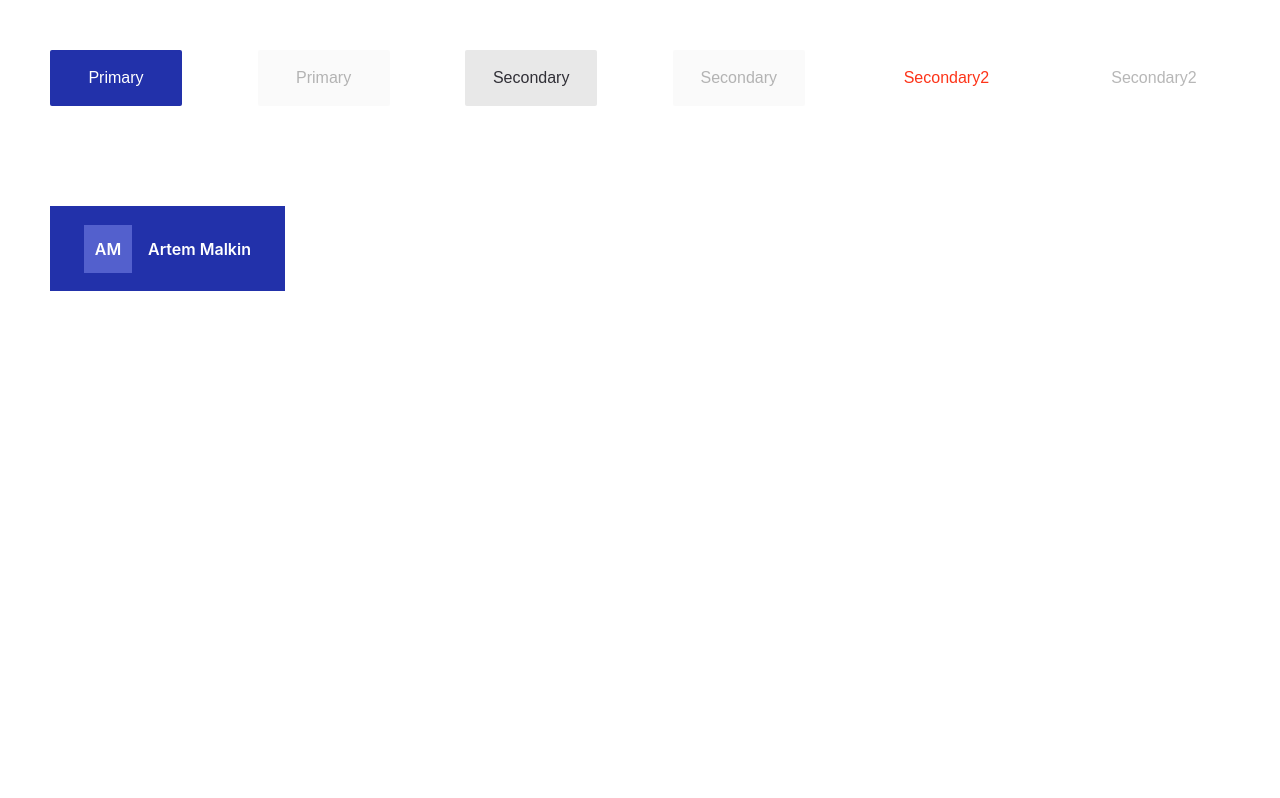
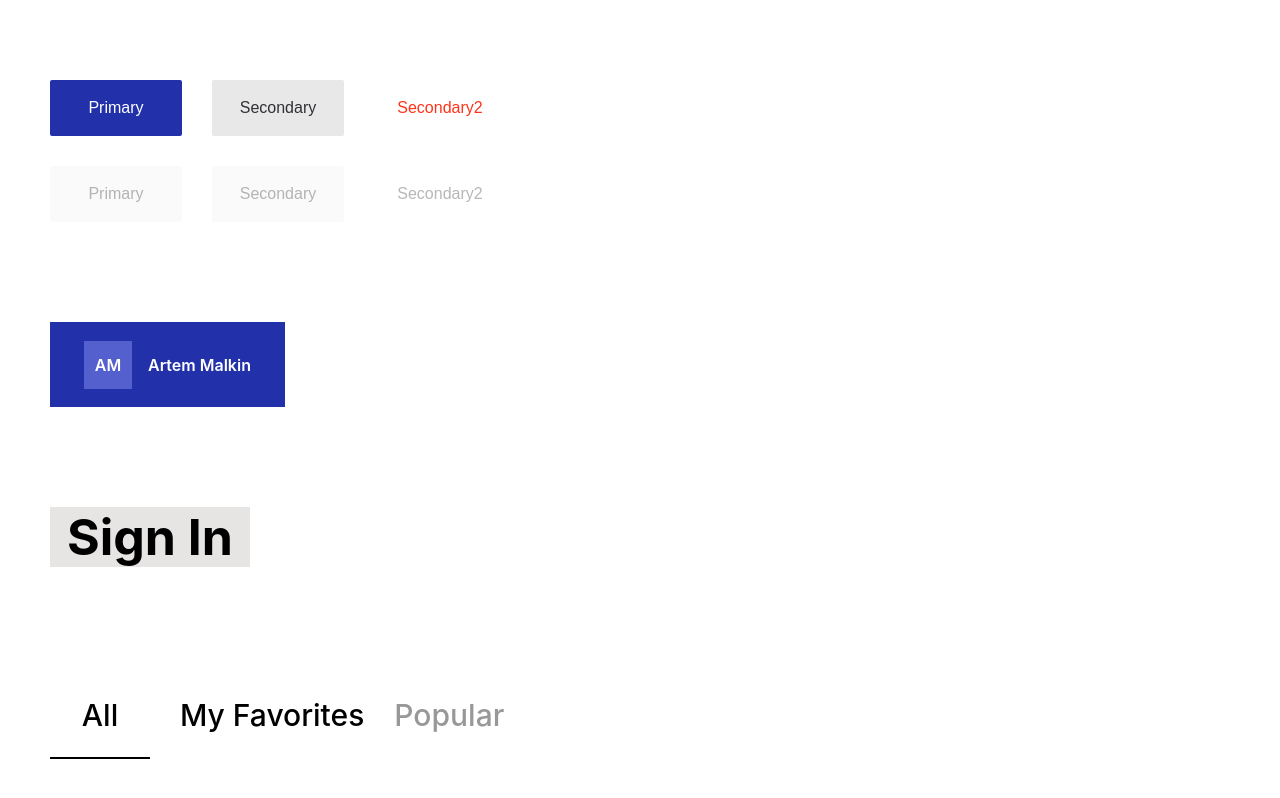
Before and after one commit to NikitaProshyn/FE28ThirdBlock, a React (Create React App) app: page / in a window 1280 px wide. Shown: the top 798 px of the page. Built offline with nearby package versions, Linux system fonts and the light colour scheme.

Commit message:
added two components

```diff
--- a/src/App.module.css
+++ b/src/App.module.css
@@ -2,6 +2,22 @@
    height: 100vh;
    padding: 50px;
    max-width: 1170px;
+}
+
+.buttons_wrap {
+   display: flex;
+}
+
+.primary_wrap {
+   display: grid;
+}
+
+.secondary_wrap {
+   display: grid;
+}
+
+.secondary2_wrap {
+   display: grid;
 }
 
 .button {
@@ -12,11 +28,8 @@
    font-size: 16px;
    cursor: pointer;
    transition: 1s;
-}
-
-.buttons_wrap {
-   display: flex;
-   justify-content: space-between;
+   margin-top: 30px;
+   margin-right: 30px;
 }
 
 .primary {
@@ -25,7 +38,7 @@
 }
 
 .primary:hover {
-   background-color: #5360cd;
+   background-color: #717bd6;
 }
 
 .secondary {
@@ -34,7 +47,7 @@
 }
 
 .secondary:hover {
-   background-color: #dadada;
+   background-color: #868686;
 }
 
 .secondary2 {
@@ -43,7 +56,7 @@
 }
 
 .secondary2:hover {
-   border: 1px solid #e8e8e8;
+   border: 3px solid #e8e8e8;
    transition: none;
 }
 
@@ -82,3 +95,55 @@
    font-size: 16px;
    font-weight: 600;
 }
+
+.title_wrap {
+   margin-top: 100px;
+   background-color: rgb(231, 228, 228);
+   width: 200px;
+   text-align: center;
+}
+
+.title {
+   font-size: 50px;
+   font-weight: bold;
+}
+
+.tabs_wrap {
+   display: flex;
+   margin-top: 100px;
+}
+
+.tab {
+   margin-left: 30px;
+   font-size: 30px;
+   font-weight: 500;
+   cursor: pointer;
+   transition: 1s;
+   align-items: center;
+}
+
+.tab:first-child {
+   margin-left: 0px;
+}
+
+.all {
+   text-align: center;
+}
+
+.all:after {
+   content: '';
+   display: block;
+   width: 100px;
+   height: 2px;
+   background-color: black;
+   margin-top: 24px;
+}
+
+.favorite:hover {
+   color: #2231aa;
+}
+
+.popular {
+   opacity: 0.4;
+   user-select: none;
+}
--- a/src/App.tsx
+++ b/src/App.tsx
@@ -15,17 +15,22 @@ const Button = ({ title, click, className, condition }: any) => {
 };
 
 const User = ({ userName }: any) => {
-   return (
-      <div className={styles.user}>
-         <p>{userName}</p>
-      </div>
-   );
+   return <p>{userName}</p>;
+};
+
+const Title = ({ title, className }: any) => {
+   return <h2 className={className}>{title}</h2>;
+};
+
+const Tabs = ({ title, className }: any) => {
+   return <p className={`${styles.tab} ${className || ''}`}>{title}</p>;
 };
 
 function App() {
    return (
       <div className={styles.app}>
          <div className={styles.buttons_wrap}>
+            <div className={styles.primary_wrap}>
                <Button
                   title={'Primary'}
                   click={() => alert('Hello from Primary')}
@@ -33,7 +38,8 @@ function App() {
                />
 
                <Button title={'Primary'} condition={true} />
-
+            </div>
+            <div className={styles.secondary_wrap}>
                <Button
                   title={'Secondary'}
                   click={() => alert('Hello from Secondary')}
@@ -41,7 +47,8 @@ function App() {
                />
 
                <Button title={'Secondary'} condition={true} />
-
+            </div>
+            <div className={styles.secondary2_wrap}>
                <Button
                   title={'Secondary2'}
                   click={() => alert('Hello from Secondary2')}
@@ -54,8 +61,19 @@ function App() {
                   className={styles.secondary2Disabled}
                />
             </div>
+         </div>
+         <div className={styles.user}>
+            <User userName={'Artem Malkin'} />
+         </div>
+         <div className={styles.title_wrap}>
+            <Title title={'Sign In'} className={styles.title} />
+         </div>
 
-         <User userName={'Artem Malkin'} />
+         <div className={styles.tabs_wrap}>
+            <Tabs title={'All'} className={styles.all} />
+            <Tabs title={'My Favorites'} className={styles.favorite} />
+            <Tabs title={'Popular'} className={styles.popular} />
+         </div>
       </div>
    );
 }
```
Lines whose indentation alone changed are shown as unchanged.
